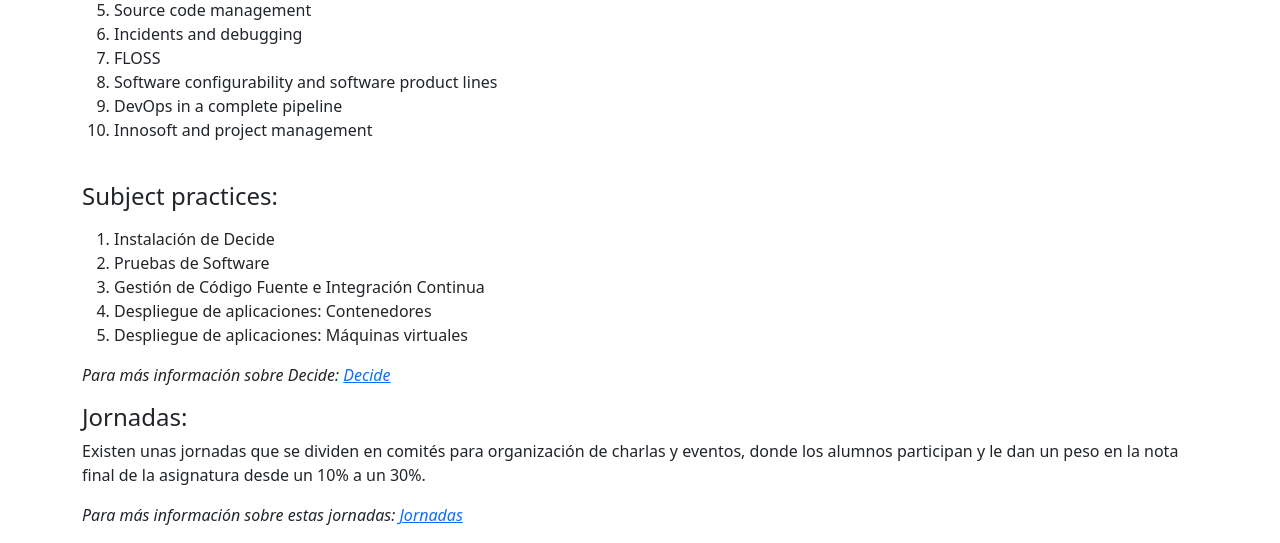
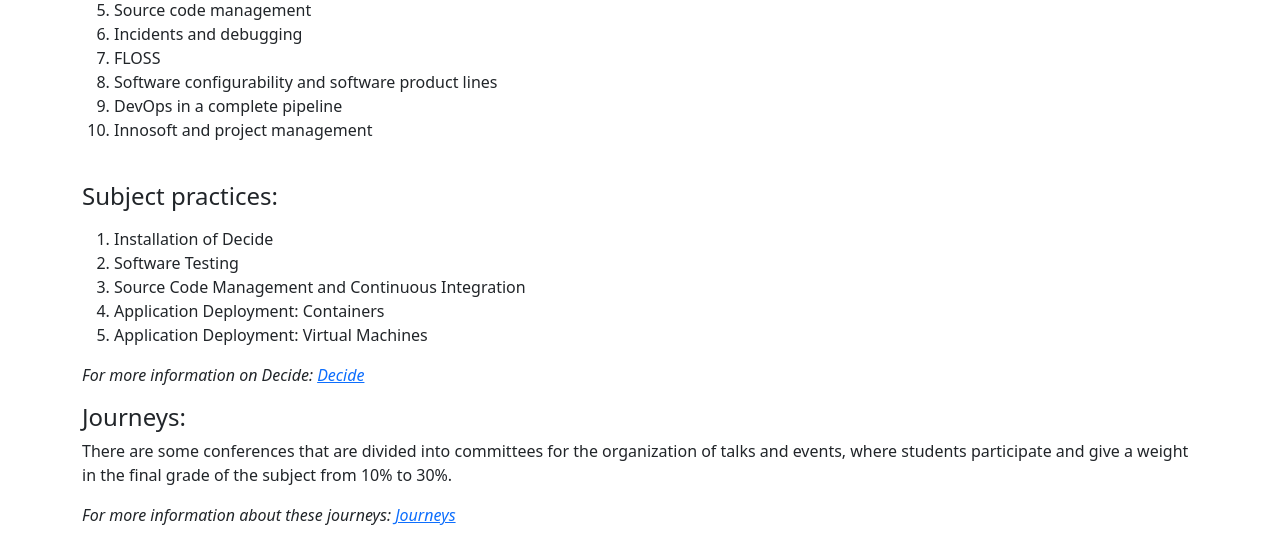
Before and after one commit to jbl0107/decide-single-mulhacen-2, a Django app: page /nuevaInfo/masInfoEgc/ in a window 1280 px wide. Shown: the part 367-910 px from the top of the page. Run offline with Django 3.2, Linux system fonts and the light colour scheme; some libraries are stand-ins or nearby versions.

Commit message:
#21 Traducción página EGC

```diff
--- a/decide/nuevaInfo/templates/nuevaInfo/infoEgc.html
+++ b/decide/nuevaInfo/templates/nuevaInfo/infoEgc.html
@@ -60,19 +60,20 @@
 
      <p>
      <ol>
-     <li>Instalación de Decide</li>
-     <li>Pruebas de Software</li>
-     <li>Gestión de Código Fuente e Integración Continua</li>
-     <li>Despliegue de aplicaciones: Contenedores</li>
-     <li>Despliegue de aplicaciones: Máquinas virtuales</li>
+     <li>{% trans "Installation of Decide" %}</li>
+     <li>{% trans "Software Testing" %}</li>
+     <li>{% trans "Source Code Management and Continuous Integration" %}</li>
+     <li>{% trans "Application Deployment: Containers" %}</li>
+     <li>{% trans "Application Deployment: Virtual Machines" %}</li>
      </ol>
      </p>
 
-     <p class="cursiva"> Para más información sobre Decide: <a href='http://0.0.0.0:8080/nuevaInfo/masInfo/' >Decide</a> </p>
+     <p class="cursiva"> {% trans "For more information on Decide:" %} <a href='http://0.0.0.0:8080/nuevaInfo/masInfo/' >Decide</a> </p>
 
-     <h4>Jornadas: </h4>
-     <p>Existen unas jornadas que se dividen en comités para organización de charlas y eventos, donde los alumnos participan y le dan un peso en la nota final de la asignatura desde un 10% a un 30%.</p>
-     <p class="cursiva"> Para más información sobre estas jornadas: <a href='http://0.0.0.0:8080/nuevaInfo/masInfoJornadas/' > Jornadas</a> </p>
+     <h4>{% trans "Journeys:" %} </h4>
+     <p>{% trans "There are some conferences that are divided into committees for the organization of talks and events, where students participate and give a weight in the final grade of the subject from 10% to 30%." %} </p>
+     <p class="cursiva"> {% trans "For more information about these journeys:" %}
+        <a href='http://0.0.0.0:8080/nuevaInfo/masInfoJornadas/' > {% trans "Journeys" %}</a> </p>
   </div>
 
 
```
Also changed, not shown: decide/locale/es/LC_MESSAGES/django.po.
